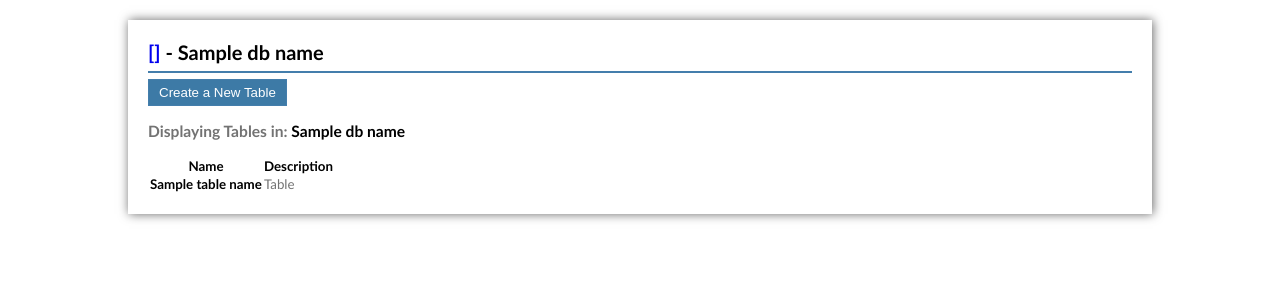
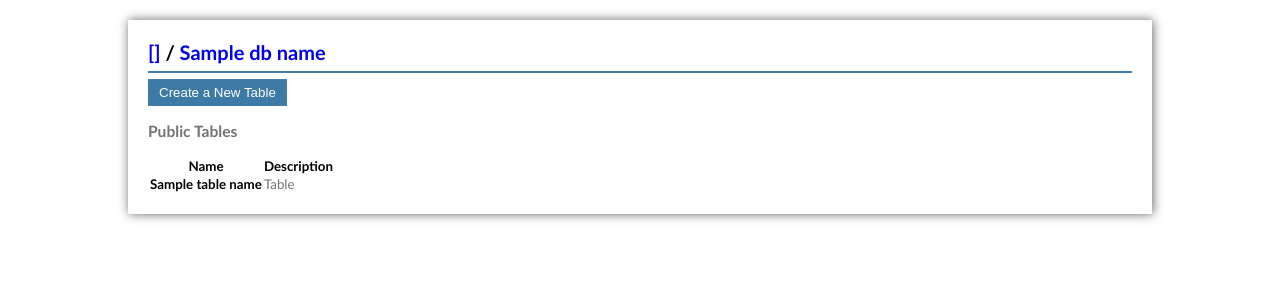
Before and after one commit to imclab/datahub-old, a Django app: template browser/templates/database.html in a window 1280 px wide. Shown: the part 40-340 px from the top of the page. Run offline with Django 3.2, Linux system fonts and the light colour scheme; the template is opened without the code that fills it: most values are stand-ins (such as "Sample title", 1, 10 or a date in 2020); some libraries are stand-ins or nearby versions.

Commit message:
some minor formatting

```diff
--- a/browser/templates/database.html
+++ b/browser/templates/database.html
@@ -12,12 +12,12 @@ function create_table(){
 
 </script>
 <div id="content">
-	<h2><a href=/{{username}}>{{username}}</a> - {{db_name}}</h2>
+	<h2><a class="link" href=/{{username}}>{{username}}</a> / <a class = "link" href=/{{username}}/{{db_name}}>{{db_name}}</a></h2>
 	<hr />
-	<button type="button" id="btn-create-db" onclick="create_table();" style="margin-left:0px;">Create a New Table</button>
+	<button type="button" id="btn-create-db" onclick="create_table();">Create a New Table</button>
 	<br />
 	<br />
-	<h3><span class="gray">Displaying Tables in:</span> <span class="strong">{{db_name}}</span></h3>
+	<h3><span class="gray">Public Tables</span></h3>
 	<br />
 	<table id="databases">
 		<thead>
--- a/browser/templates/user.html
+++ b/browser/templates/user.html
@@ -6,15 +6,15 @@
 <script type="text/javascript">
 
 function create_db(){
-	window.location.href="/new_database/{{username}}"+"/"+document.getElementById("txt-create-db").value;
+	window.location.href="/new_database/{{username}};
 }
 
 </script>
 
 <div id="content">
-	<h2>{{username}}</h2>
+	<h2><a class="link" href=/{{username}}>{{username}}</a></h2>
 	<hr />
-	<input type="text" id="txt-create-db" /> <button type="button" id="btn-create-db" onclick="create_db();" style="margin-left:10px;">Create a New Database</button>
+	<button type="button" id="btn-create-db" onclick="create_db();">Create a New Database</button>
 	<br />
 	<br />
 	<h3><span class="gray">Public Databases</span></h3>
--- a/http_handler/static/css/main.css
+++ b/http_handler/static/css/main.css
@@ -167,6 +167,10 @@ body {
 	font-weight: bold;
 }
 
+.link{
+	text-decoration: none;
+}
+
 
 
 
```
